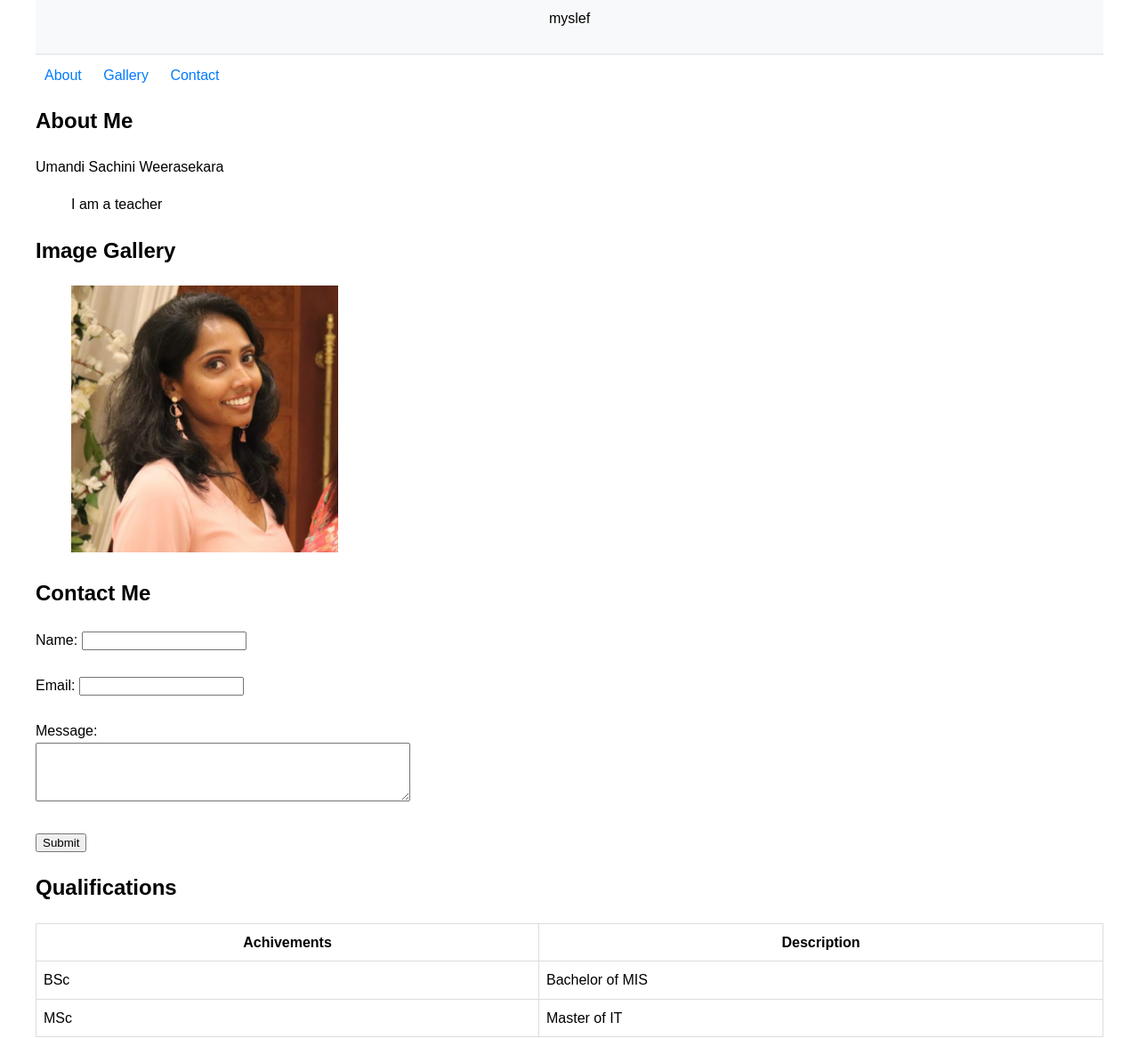
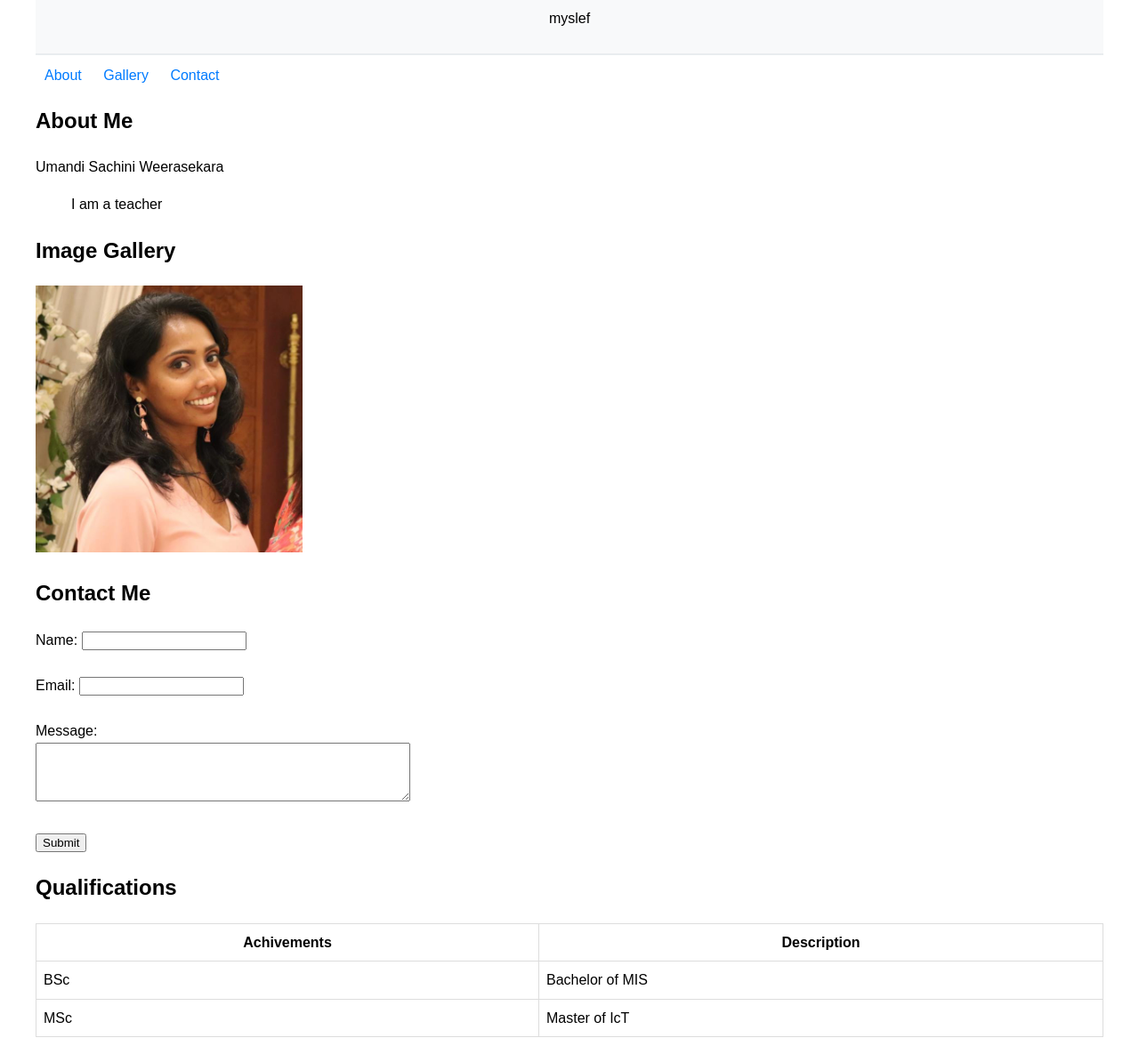
Before and after one commit to umandisachini/Full-Stack-Assignment-1, a plain HTML site: page Index.html in a window 1280 px wide. Shown: the part 136-1303 px from the top of the page at 89% size. Drawn offline with Linux system fonts and the light colour scheme; files whose address does not match are found by name.

Commit message:
change done

```diff
--- a/Index.html
+++ b/Index.html
@@ -85,10 +85,10 @@
 
         <section id="gallery">
             <h2>Image Gallery</h2>
-            <figure>
-                <img src="C:\Full-Stack-Assignment-1\umandi.jpeg" alt="umandi " width="300">
+            <div>
+                <img src="C:\Full-Stack-Assignment-1\umandi.jpeg" alt="" width="300">
 
-            </figure>
+            </div>
         </section>
 
 
@@ -125,7 +125,7 @@
                     </tr>
                     <tr>
                         <td>MSc</td>
-                        <td>Master of IT</td>
+                        <td>Master of IcT</td>
                     </tr>
                 </tbody>
             </table>
```
